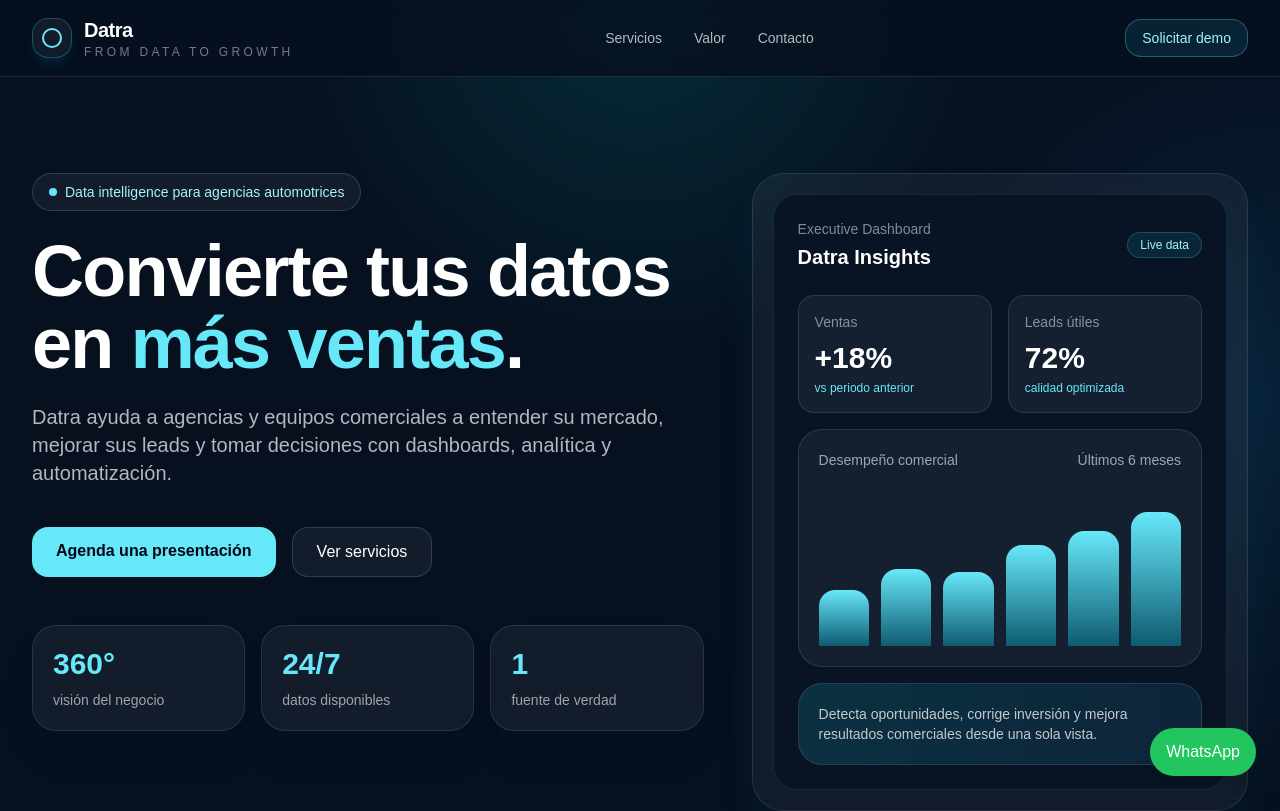
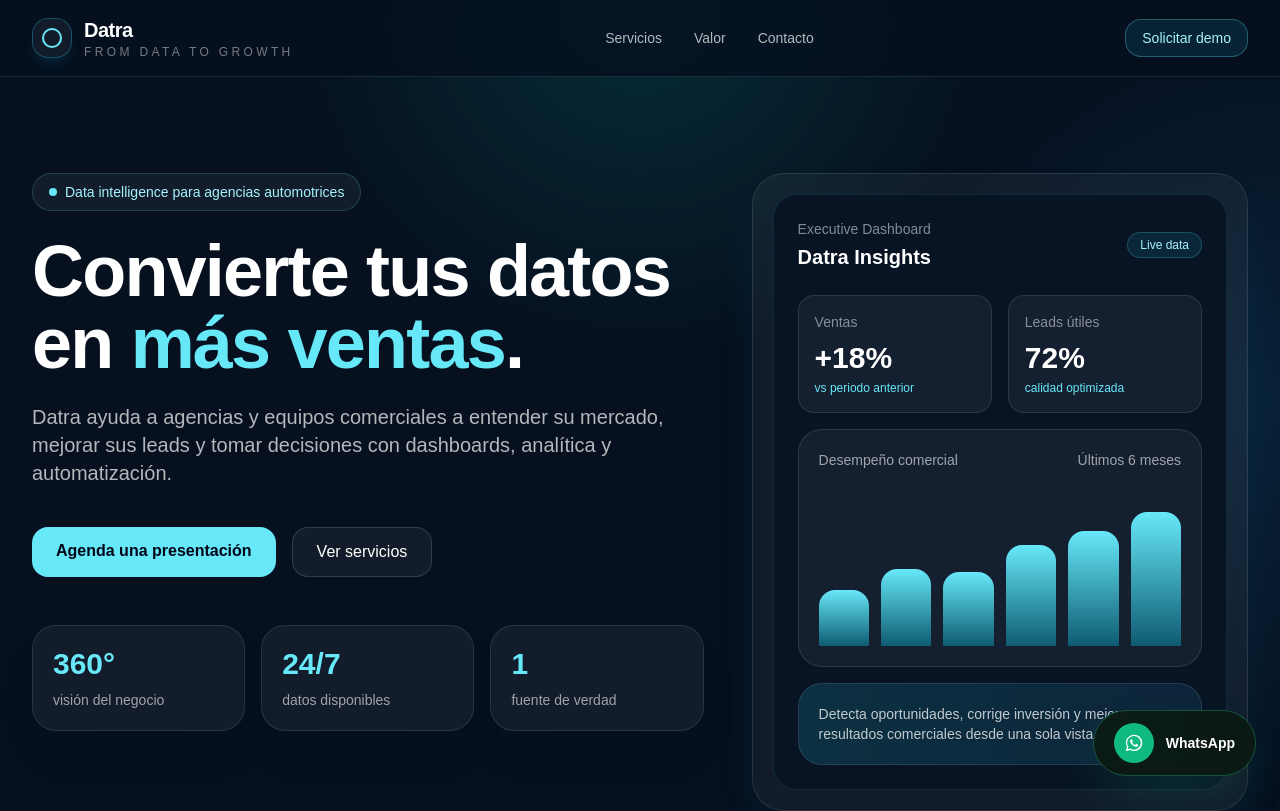
Before and after one commit to gaboscrew/DATRA, a Next.js app: page / in a window 1280 px wide. Shown: the top 811 px of the page. Built offline with nearby package versions, Linux system fonts and the light colour scheme.

Commit message:
Update page.js

```diff
--- a/app/page.js
+++ b/app/page.js
@@ -255,13 +255,18 @@ export default function Home() {
         Solicitar propuesta
       </button>
     </form>
-          <a
-  href="https://wa.me/5213351074205?text=Hola,%20quiero%20informaci%C3%B3n"
+   <a
+ href="https://wa.me/5213351074205?text=Hola,%20quiero%20una%20propuesta%20para%20mi%20agencia%20automotriz.%20%C2%BFPodemos%20hablar?"
   target="_blank"
   rel="noreferrer"
-  className="fixed bottom-6 right-6 bg-green-500 text-white px-4 py-3 rounded-full shadow-lg hover:scale-105 transition"
+  className="fixed bottom-6 right-6 z-30 flex items-center gap-3 rounded-full border border-emerald-400/30 bg-[#0b1a14]/95 px-5 py-3 text-sm font-semibold text-white shadow-2xl shadow-emerald-500/20 transition hover:scale-[1.02] hover:bg-[#10231a]"
 >
-  WhatsApp
+  <span className="flex h-10 w-10 items-center justify-center rounded-full bg-emerald-500 text-white">
+    <svg viewBox="0 0 24 24" className="h-5 w-5 fill-current" aria-hidden="true">
+      <path d="M19.05 4.91A9.82 9.82 0 0 0 12.06 2C6.65 2 2.25 6.4 2.25 11.81c0 1.73.45 3.41 1.31 4.9L2 22l5.42-1.51a9.78 9.78 0 0 0 4.64 1.18h.01c5.41 0 9.81-4.4 9.82-9.81a9.75 9.75 0 0 0-2.84-6.95Zm-6.99 15.1h-.01a8.12 8.12 0 0 1-4.13-1.13l-.3-.18-3.21.89.86-3.13-.2-.32a8.1 8.1 0 0 1-1.25-4.33c0-4.49 3.66-8.15 8.16-8.15 2.17 0 4.21.84 5.75 2.38a8.07 8.07 0 0 1 2.38 5.77c0 4.49-3.66 8.15-8.15 8.15Zm4.47-6.11c-.24-.12-1.43-.71-1.65-.79-.22-.08-.38-.12-.54.12-.16.24-.62.79-.76.95-.14.16-.28.18-.52.06-.24-.12-1-.37-1.9-1.17-.7-.62-1.17-1.39-1.31-1.63-.14-.24-.01-.37.11-.49.11-.11.24-.28.36-.42.12-.14.16-.24.24-.4.08-.16.04-.3-.02-.42-.06-.12-.54-1.29-.74-1.77-.2-.47-.4-.4-.54-.41h-.46c-.16 0-.42.06-.64.3-.22.24-.84.82-.84 2s.86 2.31.98 2.47c.12.16 1.69 2.58 4.1 3.62.57.25 1.02.4 1.37.51.57.18 1.09.16 1.5.1.46-.07 1.43-.58 1.63-1.14.2-.56.2-1.04.14-1.14-.06-.1-.22-.16-.46-.28Z" />
+    </svg>
+  </span>
+  <span className="hidden sm:inline">WhatsApp</span>
 </a>
   </div>
 </section>
```
